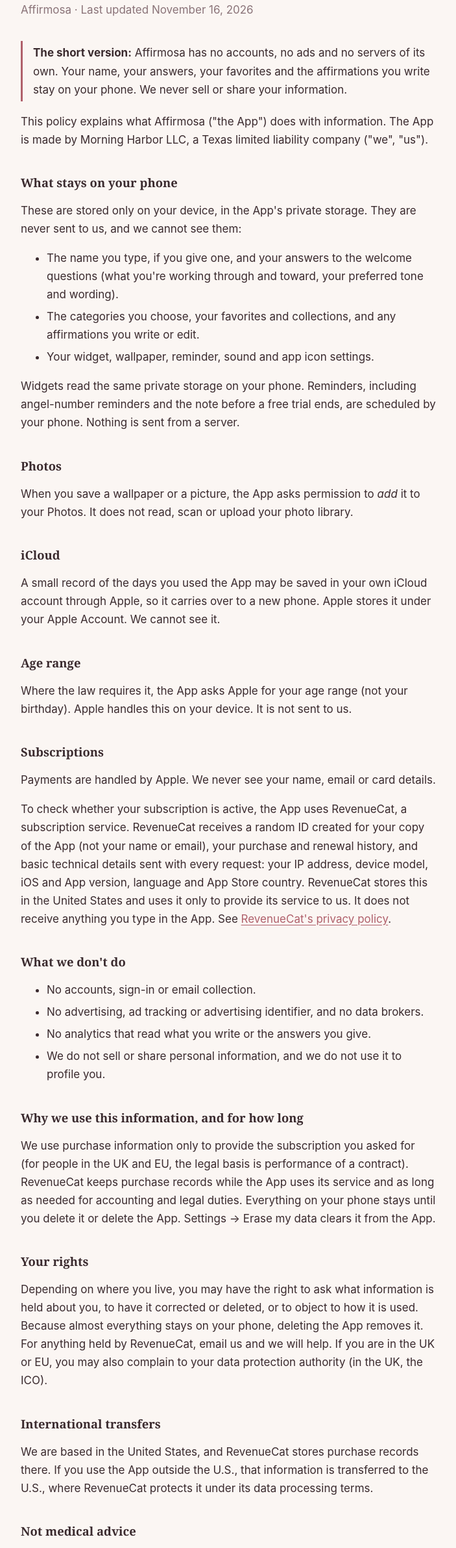
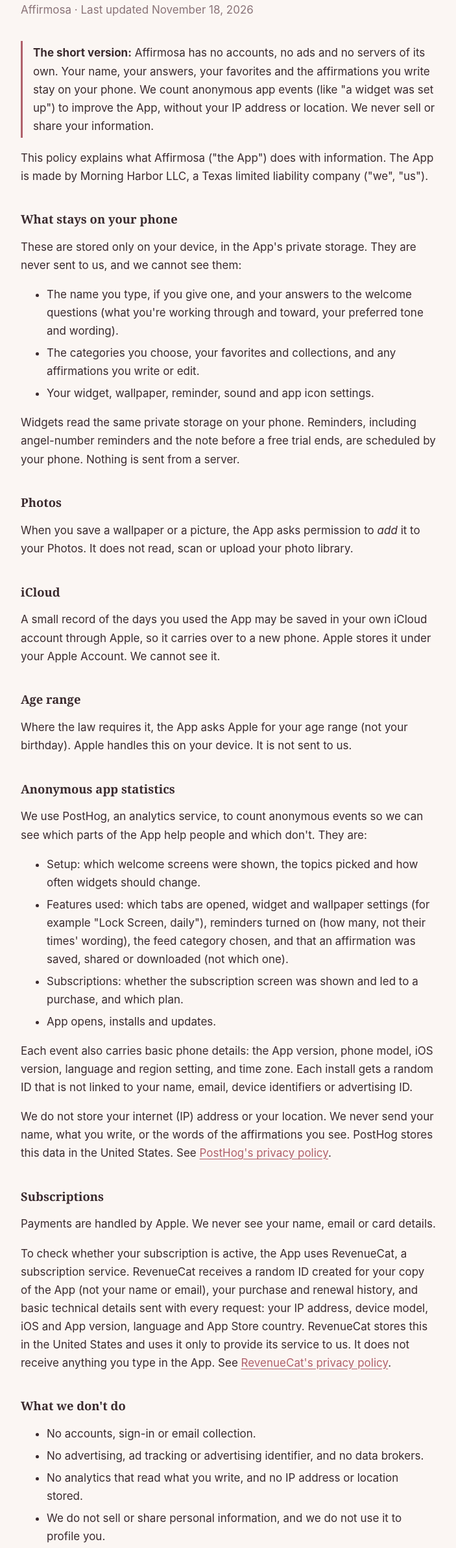
Before and after one commit to narrowgate-app/affirmosa.com, a plain HTML site: page privacy.html in a window 1280 px wide. Shown: the part 157-2539 px from the top of the page at 65% size, without its empty margins (288-991 px from the left). Drawn offline with Linux system fonts and the light colour scheme.

Commit message:
Privacy: anonymous app statistics (PostHog, no IP or location)

```diff
--- a/privacy.html
+++ b/privacy.html
@@ -25,9 +25,9 @@ footer{margin-top:4em;padding-top:16px;border-top:1px solid var(--line);font-siz
 <main>
 <nav><a href="/"><b>Affirmosa</b></a><a href="/support.html">Support</a><a href="/privacy.html">Privacy</a><a href="/terms.html">Terms</a></nav>
 <h1>Privacy Policy</h1>
-<p class="date">Affirmosa · Last updated November 16, 2026</p>
+<p class="date">Affirmosa · Last updated November 18, 2026</p>
 
-<p class="short"><strong>The short version:</strong> Affirmosa has no accounts, no ads and no servers of its own. Your name, your answers, your favorites and the affirmations you write stay on your phone. We never sell or share your information.</p>
+<p class="short"><strong>The short version:</strong> Affirmosa has no accounts, no ads and no servers of its own. Your name, your answers, your favorites and the affirmations you write stay on your phone. We count anonymous app events (like "a widget was set up") to improve the App, without your IP address or location. We never sell or share your information.</p>
 
 <p>This policy explains what Affirmosa ("the App") does with information. The App is made by Morning Harbor LLC, a Texas limited liability company ("we", "us").</p>
 
@@ -49,6 +49,17 @@ footer{margin-top:4em;padding-top:16px;border-top:1px solid var(--line);font-siz
 <h2>Age range</h2>
 <p>Where the law requires it, the App asks Apple for your age range (not your birthday). Apple handles this on your device. It is not sent to us.</p>
 
+<h2>Anonymous app statistics</h2>
+<p>We use PostHog, an analytics service, to count anonymous events so we can see which parts of the App help people and which don't. They are:</p>
+<ul>
+<li>Setup: which welcome screens were shown, the topics picked and how often widgets should change.</li>
+<li>Features used: which tabs are opened, widget and wallpaper settings (for example "Lock Screen, daily"), reminders turned on (how many, not their times' wording), the feed category chosen, and that an affirmation was saved, shared or downloaded (not which one).</li>
+<li>Subscriptions: whether the subscription screen was shown and led to a purchase, and which plan.</li>
+<li>App opens, installs and updates.</li>
+</ul>
+<p>Each event also carries basic phone details: the App version, phone model, iOS version, language and region setting, and time zone. Each install gets a random ID that is not linked to your name, email, device identifiers or advertising ID.</p>
+<p>We do not store your internet (IP) address or your location. We never send your name, what you write, or the words of the affirmations you see. PostHog stores this data in the United States. See <a href="https://posthog.com/privacy">PostHog's privacy policy</a>.</p>
+
 <h2>Subscriptions</h2>
 <p>Payments are handled by Apple. We never see your name, email or card details.</p>
 <p>To check whether your subscription is active, the App uses RevenueCat, a subscription service. RevenueCat receives a random ID created for your copy of the App (not your name or email), your purchase and renewal history, and basic technical details sent with every request: your IP address, device model, iOS and App version, language and App Store country. RevenueCat stores this in the United States and uses it only to provide its service to us. It does not receive anything you type in the App. See <a href="https://www.revenuecat.com/privacy">RevenueCat's privacy policy</a>.</p>
@@ -57,18 +68,18 @@ footer{margin-top:4em;padding-top:16px;border-top:1px solid var(--line);font-siz
 <ul>
 <li>No accounts, sign-in or email collection.</li>
 <li>No advertising, ad tracking or advertising identifier, and no data brokers.</li>
-<li>No analytics that read what you write or the answers you give.</li>
+<li>No analytics that read what you write, and no IP address or location stored.</li>
 <li>We do not sell or share personal information, and we do not use it to profile you.</li>
 </ul>
 
 <h2>Why we use this information, and for how long</h2>
-<p>We use purchase information only to provide the subscription you asked for (for people in the UK and EU, the legal basis is performance of a contract). RevenueCat keeps purchase records while the App uses its service and as long as needed for accounting and legal duties. Everything on your phone stays until you delete it or delete the App. Settings → Erase my data clears it from the App.</p>
+<p>We use purchase information only to provide the subscription you asked for (for people in the UK and EU, the legal basis is performance of a contract). We use anonymous app statistics to understand and improve the App (legitimate interests); PostHog keeps them for up to seven years. RevenueCat keeps purchase records while the App uses its service and as long as needed for accounting and legal duties. Everything on your phone stays until you delete it or delete the App. Settings → Erase my data clears it from the App.</p>
 
 <h2>Your rights</h2>
 <p>Depending on where you live, you may have the right to ask what information is held about you, to have it corrected or deleted, or to object to how it is used. Because almost everything stays on your phone, deleting the App removes it. For anything held by RevenueCat, email us and we will help. If you are in the UK or EU, you may also complain to your data protection authority (in the UK, the ICO).</p>
 
 <h2>International transfers</h2>
-<p>We are based in the United States, and RevenueCat stores purchase records there. If you use the App outside the U.S., that information is transferred to the U.S., where RevenueCat protects it under its data processing terms.</p>
+<p>We are based in the United States, and RevenueCat and PostHog store their data there. If you use the App outside the U.S., that information is transferred to the U.S., where RevenueCat protects it under its data processing terms.</p>
 
 <h2>Not medical advice</h2>
 <p>Affirmations are for encouragement. They are not medical, mental health, financial or legal advice. If you are struggling, please reach out to someone you trust or a professional. In the U.S. or Canada, call or text 988 any time. Elsewhere, find a free helpline at <a href="https://findahelpline.com">findahelpline.com</a>. If you or someone else is in immediate danger, call your local emergency number (911 in the U.S. and Canada, 999 in the UK, 000 in Australia, 111 in New Zealand).</p>
```
Also changed, not shown: sitemap.xml (+9 -9 lines).
